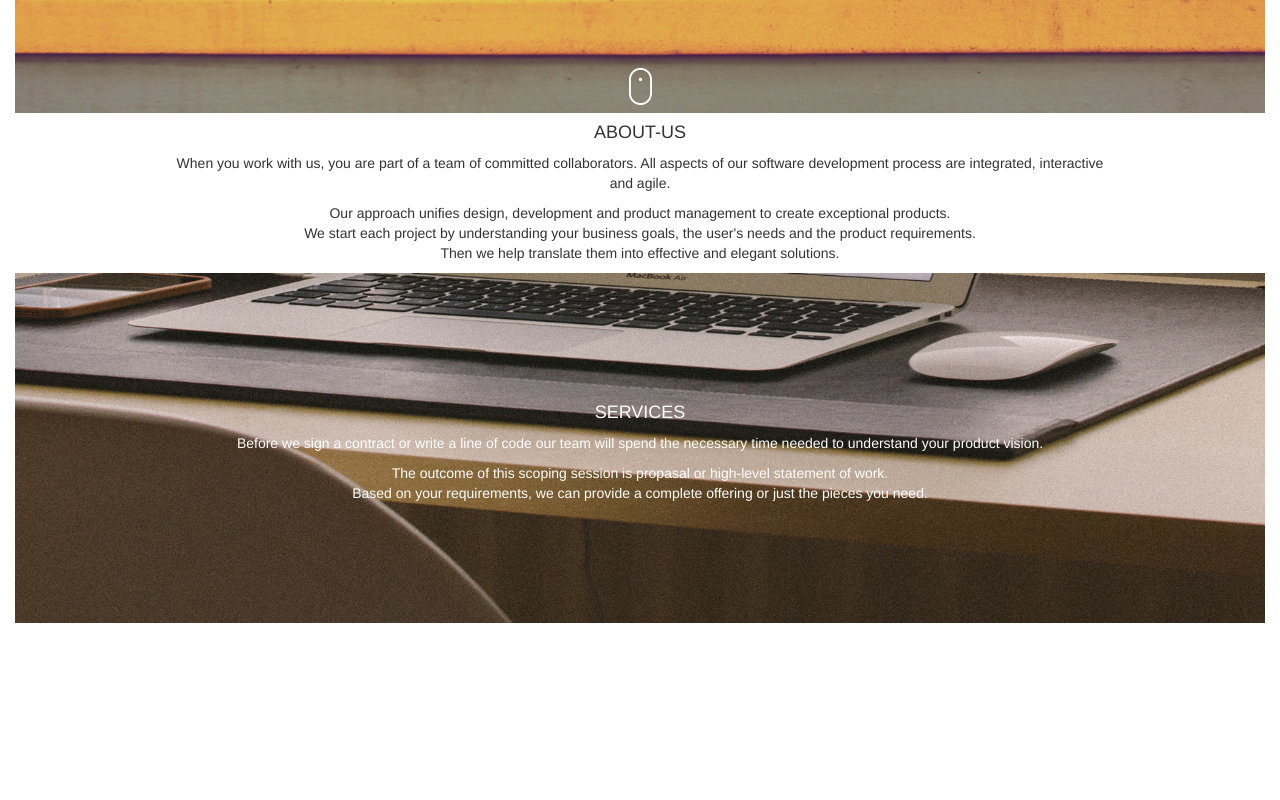
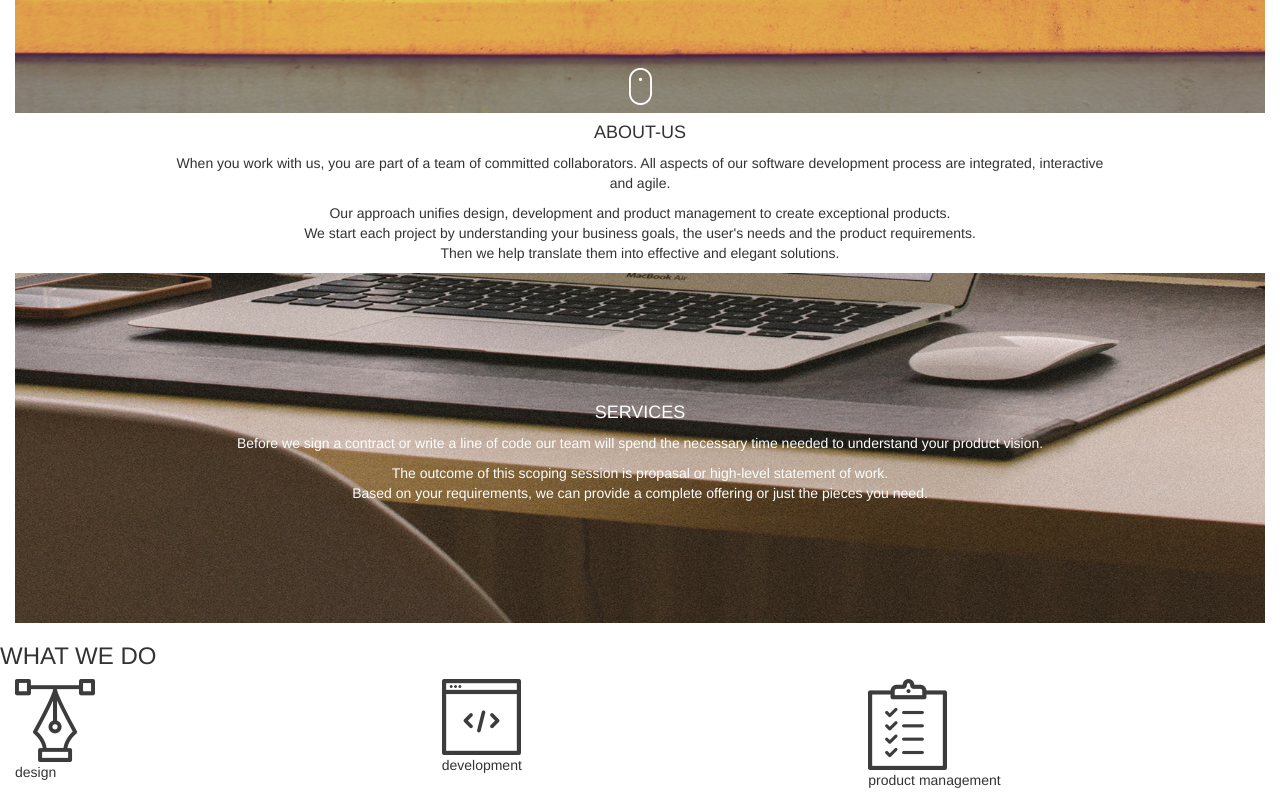
Before and after one commit to gkarumba/Delani-Studio, a plain HTML site: page index.html in a window 1280 px wide. Shown: the part 537-1337 px from the top of the page. Before the commit the page ends 1160 px from the top, so only its background shows below. Drawn offline with nearby package versions, Linux system fonts and the light colour scheme.

Commit message:
Add the what-we-do section

```diff
--- a/index.html
+++ b/index.html
@@ -67,7 +67,7 @@
                 </div>
             </div>
         </section>
-        <!-- WHAT WE DO SECTION
+        <!-- WHAT WE DO SECTION -->
         <section class="what-we-do">
             <div class="row">
                 <div class="title-4">
@@ -76,16 +76,19 @@
                     </h3>
                 </div>
                 <div class="col-md-4">
-                    <img src="./img/" alt="" srcset="">
+                    <img src="./img/services_icons/design_icon.png" alt="" srcset="">
+                    <p>design</p>
                 </div>
                 <div class="col-md-4">
-
+                    <img src="./img/services_icons/dev_icon.png" alt="" srcset="">
+                    <p>development</p>
                 </div>
                 <div class="col-md-4">
-
+                    <img src="./img/services_icons/product_icon.png" alt="" srcset="">
+                    <p>product management</p>
                 </div>
             </div>
-        </section> -->
+        </section>
     </div>
 
 </body>
```
